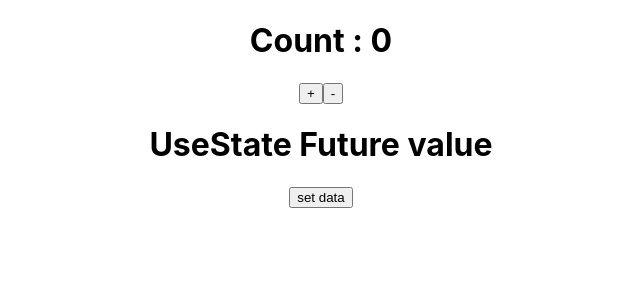
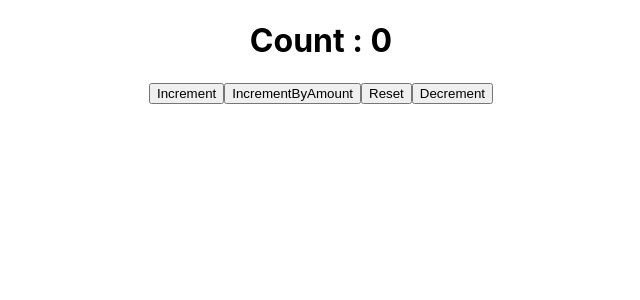
Before and after one commit to Shahriyar-Hosen/react-typescript, a React (Create React App) app: page / in a window 1280 px wide. Shown: the top 300 px of the page, without its empty margins (319-959 px from the left). Built offline with nearby package versions, Linux system fonts and the light colour scheme.

Commit message:
Counter app done

```diff
--- a/src/App.tsx
+++ b/src/App.tsx
@@ -1,6 +1,7 @@
 import React from "react";
 import "./App.css";
 import Button from "./components/Button";
+import Counter from "./components/Counter";
 import FetchData from "./components/FetchData";
 import StateManagement from "./components/StateManagement";
 import StyleBtn from "./components/StyleBtn";
@@ -39,7 +40,8 @@ const App = () => {
       {/* <FetchData status="success" /> */}
       {/* <Button>Click Me! (- _ -)</Button>
       <StyleBtn btnStyle={btnStyle} /> */}
-      <StateManagement />
+      {/* <StateManagement /> */}
+      <Counter />
     </div>
   );
 };
--- /dev/null
+++ b/src/components/Counter.tsx
@@ -0,0 +1,80 @@
+import React, { useReducer } from "react";
+
+const initialState = { count: 0 };
+type counterState = {
+  count: number;
+};
+
+const INCREMENT = "INCREMENT";
+const INCREMENTBYAMOUNT = "INCREMENTBYAMOUNT";
+const RESET = "RESET";
+const DECREMENT = "DECREMENT";
+
+type IncrementActionType = { type: typeof INCREMENT };
+type IncrementByAmountActionType = {
+  type: typeof INCREMENTBYAMOUNT;
+  payload: number;
+};
+type ResetActionType = { type: typeof RESET };
+type DecrementActionType = { type: typeof DECREMENT };
+
+type counterActionType =
+  | IncrementActionType
+  | DecrementActionType
+  | ResetActionType
+  | IncrementByAmountActionType;
+
+const reducer = (state: counterState, action: counterActionType) => {
+  switch (action.type) {
+    case INCREMENT:
+      return { count: state.count + 1 };
+    case INCREMENTBYAMOUNT:
+      return { count: state.count + action.payload };
+    case RESET:
+      return { count: 0 };
+    case DECREMENT:
+      return { count: state.count - 1 };
+    default:
+      throw new Error();
+  }
+};
+
+const Counter = () => {
+  const [state, dispatch] = useReducer(reducer, initialState);
+
+  return (
+    <div>
+      <h1> Count : {state.count}</h1>
+      <button
+        onClick={() => {
+          dispatch({ type: INCREMENT });
+        }}
+      >
+        Increment
+      </button>
+      <button
+        onClick={() => {
+          dispatch({ type: INCREMENTBYAMOUNT, payload: 5 });
+        }}
+      >
+        IncrementByAmount
+      </button>
+      <button
+        onClick={() => {
+          dispatch({ type: RESET });
+        }}
+      >
+        Reset
+      </button>
+      <button
+        onClick={() => {
+          dispatch({ type: DECREMENT });
+        }}
+      >
+        Decrement
+      </button>
+    </div>
+  );
+};
+
+export default Counter;
```
